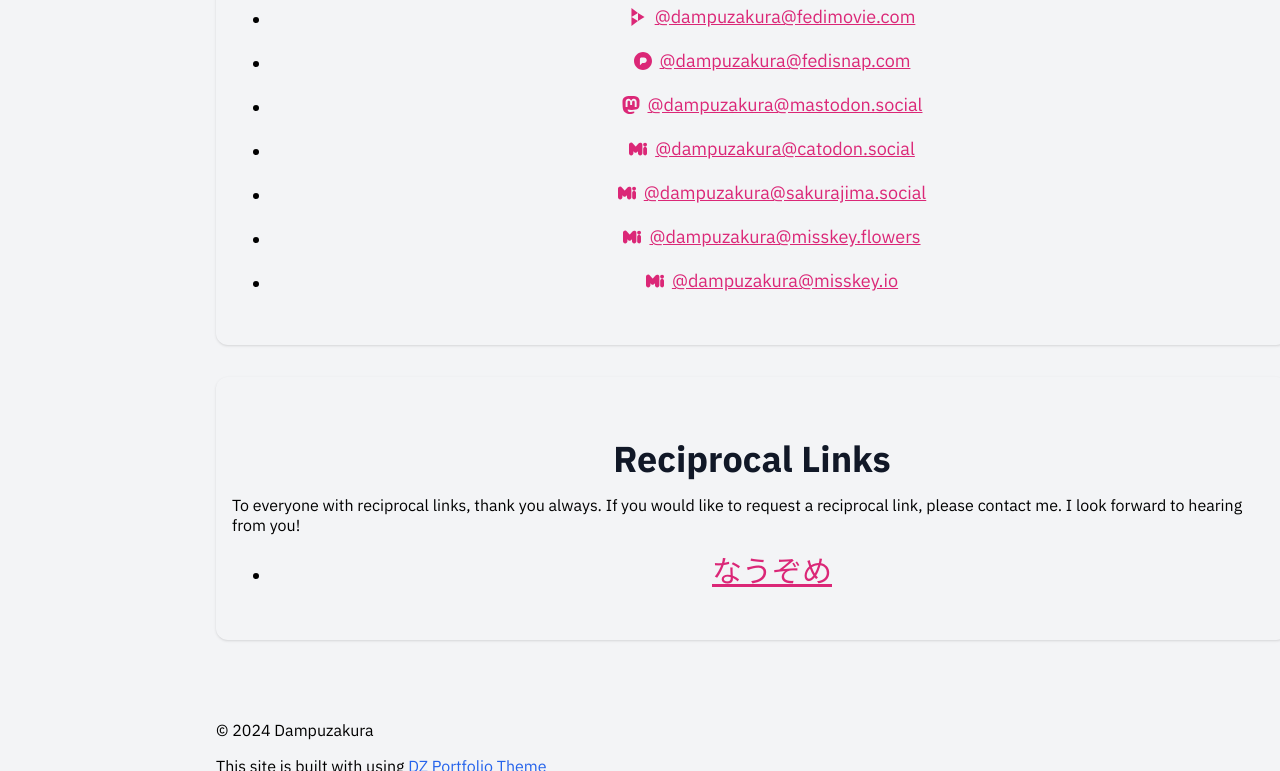
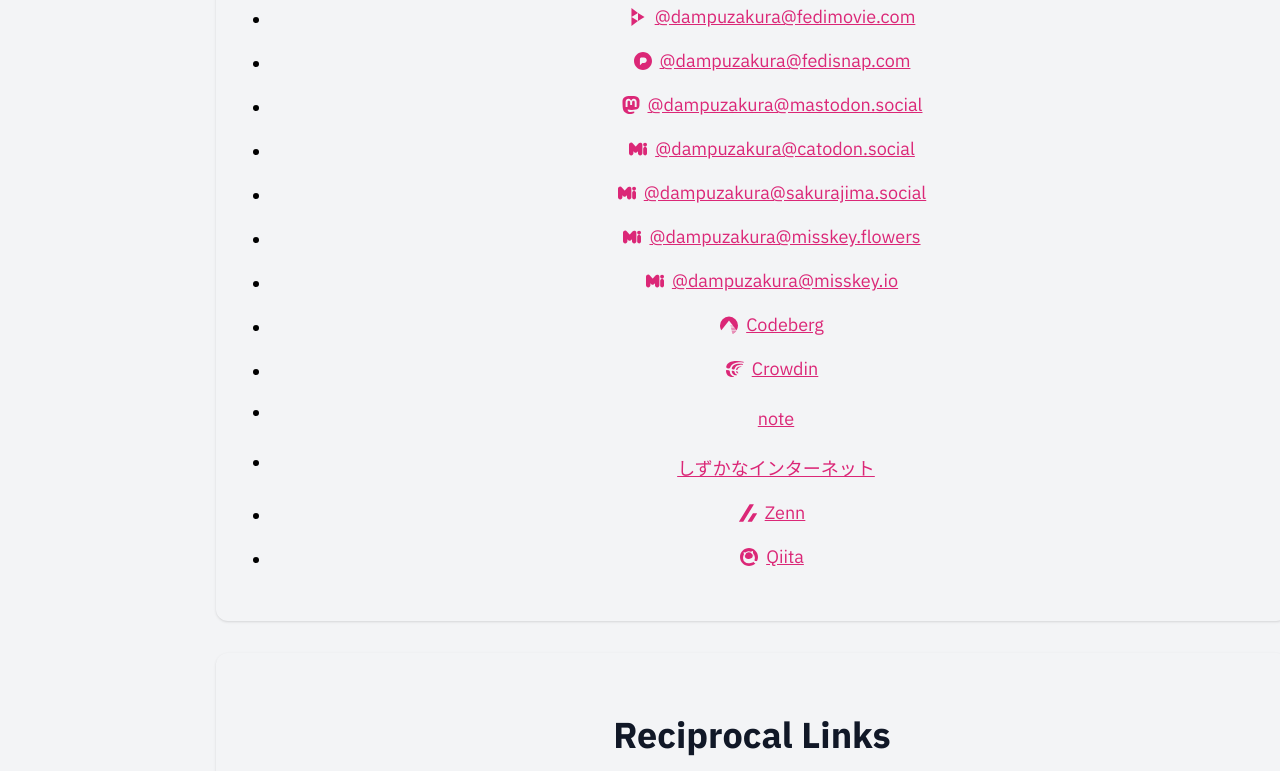
Before and after one commit to dampuzakura/dampuzakura.github.io, an Astro site: page / in a window 1280 px wide. Shown: the part 3270-4041 px from the top of the page. Built offline with nearby package versions, Linux system fonts and the light colour scheme; Astro itself is replaced by a stand-in of ours.

Commit message:
✨ リンクの追加

```diff
--- a/src/components/Home.svelte
+++ b/src/components/Home.svelte
@@ -73,7 +73,7 @@
   ];
   const socials = [
     {
-      name: 'dampuzakura.github.io',
+      name: 'Website',
       url: 'https://dampuzakura.github.io',
       icon: '', // If the icon field is empty, a link icon will be automatically assigned.
     },
@@ -88,7 +88,7 @@
       icon: 'i-simple-icons:bluesky',
     },
     {
-      name: '@dampuzakura',
+      name: 'GitHub',
       url: 'https://github.com/dampuzakura',
       icon: 'i-simple-icons:github',
     },
@@ -136,6 +136,34 @@
       name: '@dampuzakura@misskey.io',
       url: 'https://misskey.io/@dampuzakura',
       icon: 'i-simple-icons:misskey',
+    },
+    {
+      name: 'Codeberg',
+      url: 'https://codeberg.org/dampuzakura',
+      icon: 'i-simple-icons:codeberg',
+    },
+    {
+      name: 'Crowdin',
+      url: 'https://crowdin.com/profile/dampuzakura',
+      icon: 'i-simple-icons:crowdin',
+    },
+    {
+      name: 'note',
+      url: 'https://note.com/dampuzakura',
+    },
+    {
+      name: 'しずかなインターネット',
+      url: 'https://sizu.me/dampuzakura',
+    },
+    {
+      name: 'Zenn',
+      url: 'https://zenn.dev/dampuzakura',
+      icon: 'i-simple-icons:zenn',
+    },
+    {
+      name: 'Qiita',
+      url: 'https://qiita.com/dampuzakura',
+      icon: 'i-simple-icons:qiita',
     },
   ];
   const reciprocalLinks = [
```
